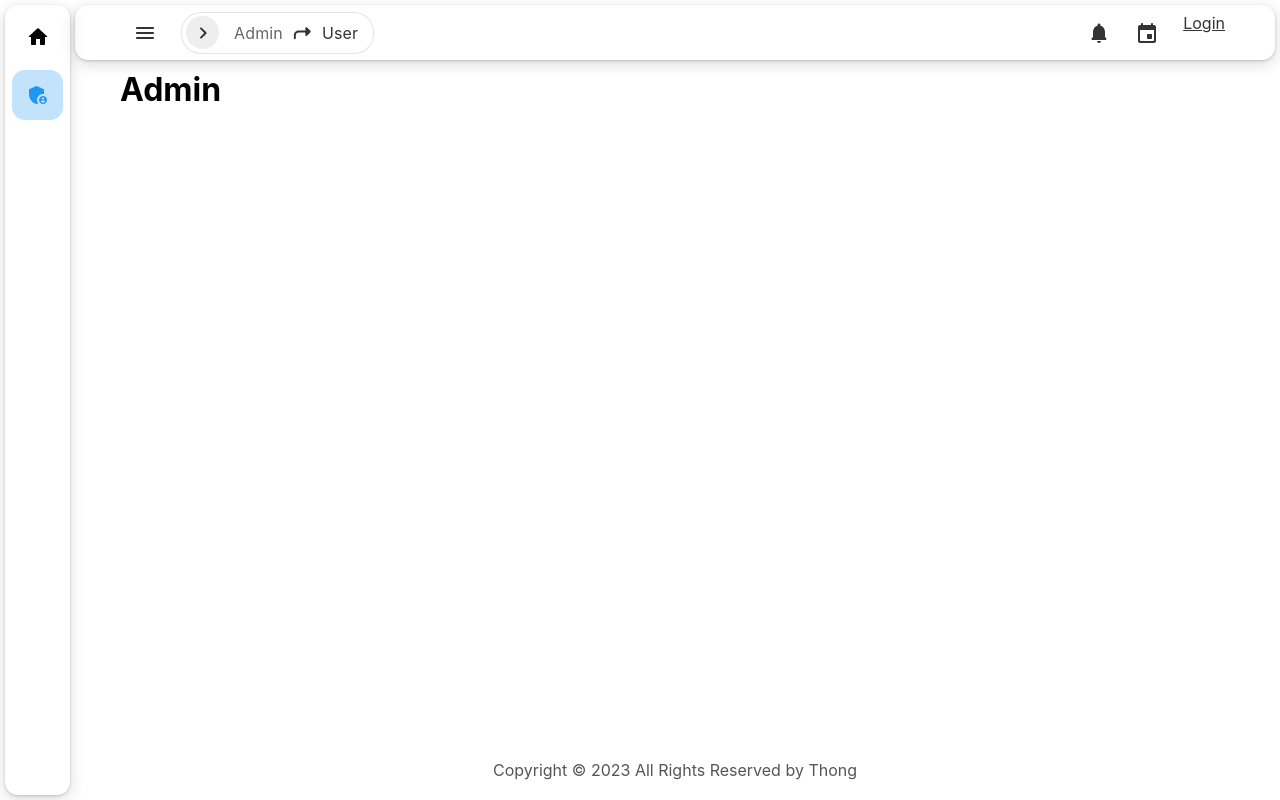
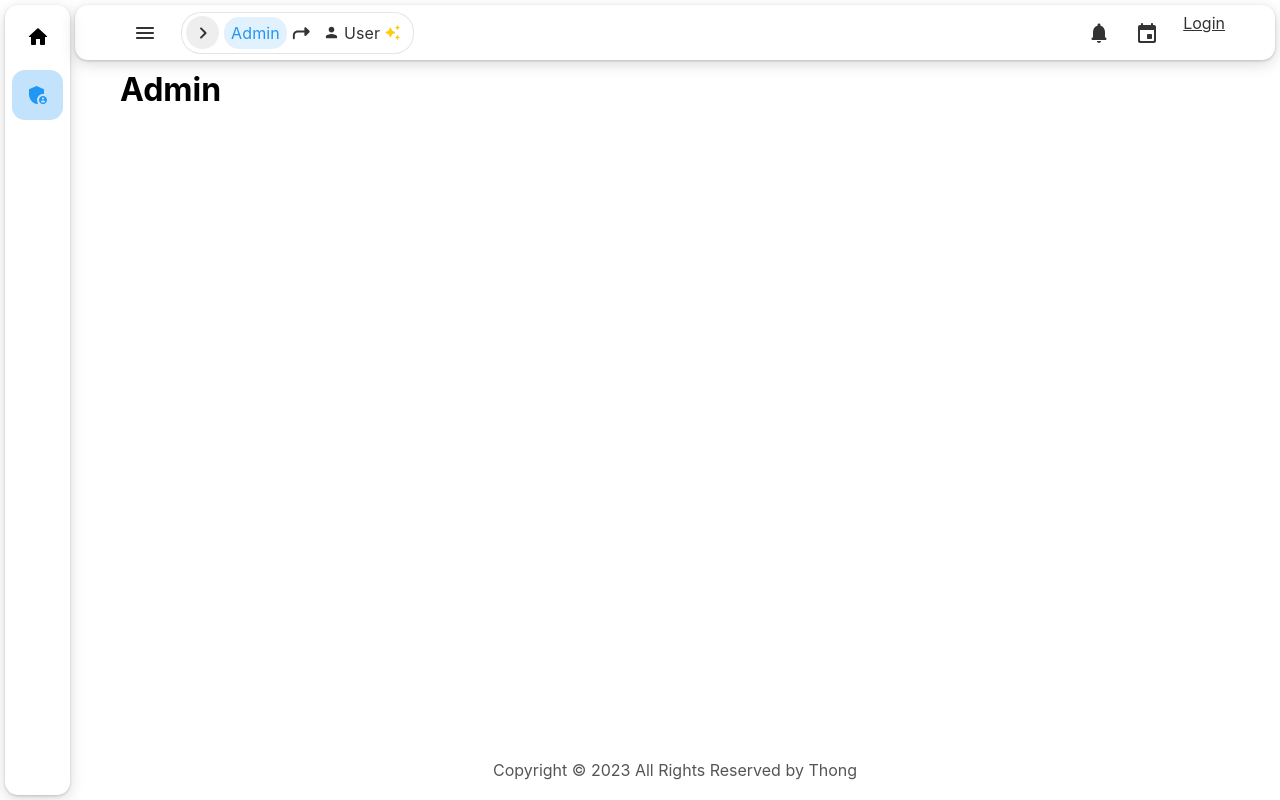
Before and after one commit to Thong17/hospital-sys-web-v2, a React (Vite) app: page /admin in a window 1280 px wide. Built offline with nearby package versions, Linux system fonts and the light colour scheme.

Commit message:
update: breadcrumb

```diff
--- a/src/components/shared/Breadcrumb.tsx
+++ b/src/components/shared/Breadcrumb.tsx
@@ -1,4 +1,4 @@
-import { Box, Breadcrumbs, IconButton } from '@mui/material'
+import { Box, Breadcrumbs, IconButton, Stack } from '@mui/material'
 import KeyboardArrowLeftRoundedIcon from '@mui/icons-material/KeyboardArrowLeftRounded'
 import KeyboardArrowRightRoundedIcon from '@mui/icons-material/KeyboardArrowRightRounded'
 import ShortcutRoundedIcon from '@mui/icons-material/ShortcutRounded'
@@ -14,10 +14,12 @@ export interface IBreadcrumb {
   isCurrent?: boolean
 }
 
-const Breadcrumb = ({ list, step }: { list: IBreadcrumb[], step?: number }) => {
+const Breadcrumb = ({ list, step }: { list: IBreadcrumb[]; step?: number }) => {
   const { theme } = useTheme()
   const navigate = useNavigate()
-  const currentIndex = step ? step - 1 : list.findIndex((item) => item.isCurrent)
+  const currentIndex = step
+    ? step - 1
+    : list.findIndex((item) => item.isCurrent)
 
   const handleClickPrevious = () => {
     const targetPage = list[currentIndex - 1]
@@ -32,7 +34,7 @@ const Breadcrumb = ({ list, step }: { list: IBreadcrumb[], step?: number }) => {
   return (
     <Box
       sx={{
-        padding: '4px 15px 4px 4px',
+        padding: '4px 5px 4px 4px',
         width: 'fit-content',
         height: '42px',
         boxSizing: 'border-box',
@@ -43,31 +45,49 @@ const Breadcrumb = ({ list, step }: { list: IBreadcrumb[], step?: number }) => {
         alignItems: 'center',
       }}
     >
-      {(list.filter((item) => item.isCurrent).length > 0 || !!(step && step > 0)) && (
+      {(list.filter((item) => item.isCurrent).length > 0 ||
+        !!(step && step > 0)) && (
         <ActionButton
-          onClickNext={currentIndex < list.length - 1 ? handleClickNext : undefined}
+          onClickNext={
+            currentIndex < list.length - 1 ? handleClickNext : undefined
+          }
           onClickPrevious={currentIndex > 0 ? handleClickPrevious : undefined}
         />
       )}
       <Breadcrumbs
         separator={<ShortcutRoundedIcon sx={{ fontSize: '23px' }} />}
+
         sx={{
           width: 'fit-content',
-          marginLeft: '15px',
+          marginLeft: '5px',
           '& a': { textDecoration: 'none' },
+          '& li.MuiBreadcrumbs-separator': { margin: '0 3px' },
+          '& li:has(a)': { padding: '4px 7px', borderRadius: theme.radius.quaternary },
+          '& li:hover:has(a)': { backgroundColor: `${theme.color.info}22`, '& *': { color: `${theme.color.info}` } },
+          '& li:has(a.active)': { backgroundColor: `${theme.color.info}22`, '& *': { color: `${theme.color.info}` } }
         }}
       >
         {list.map((item, key) => {
-            const isCurrent = currentIndex === key
-            return <Link
-                key={key}
-                to={item.href}
-                style={{ color: isCurrent ? theme.text.quaternary : 'inherit', cursor: isCurrent ? 'default' : 'pointer' }}
+          const isCurrent = currentIndex === key
+          return (
+            <Link
+              key={key}
+              to={item.href}
+              className={isCurrent ? 'active' : 'inactive'}
+              style={{ cursor: isCurrent ? 'default' : 'pointer' }}
             >
+              <Stack
+                direction={'row'}
+                alignItems={'center'}
+                gap={0.5}
+                sx={{ '& svg': { fontSize: '17px' } }}
+              >
                 {item.prefix && item.prefix}
                 {item.label && item.label}
                 {item.suffix && item.suffix}
+              </Stack>
             </Link>
+          )
         })}
       </Breadcrumbs>
     </Box>
--- a/src/pages/admin/index.tsx
+++ b/src/pages/admin/index.tsx
@@ -4,6 +4,8 @@ import { useOutlet } from 'react-router'
 import Breadcrumb, { IBreadcrumb } from 'components/shared/Breadcrumb'
 import Container from 'components/shared/Container'
 import { translate } from 'contexts/language/LanguageContext'
+import PersonRoundedIcon from '@mui/icons-material/PersonRounded'
+import AutoAwesomeRoundedIcon from '@mui/icons-material/AutoAwesomeRounded'
 
 export const breadcrumbs: IBreadcrumb[] = [
   {
@@ -13,6 +15,8 @@ export const breadcrumbs: IBreadcrumb[] = [
   {
     href: '/admin/user',
     label: translate('USER'),
+    prefix: <PersonRoundedIcon />,
+    suffix: <AutoAwesomeRoundedIcon sx={{ '& *': { color: '#FDCC0D !important' } }} />
   },
 ]
 
```
